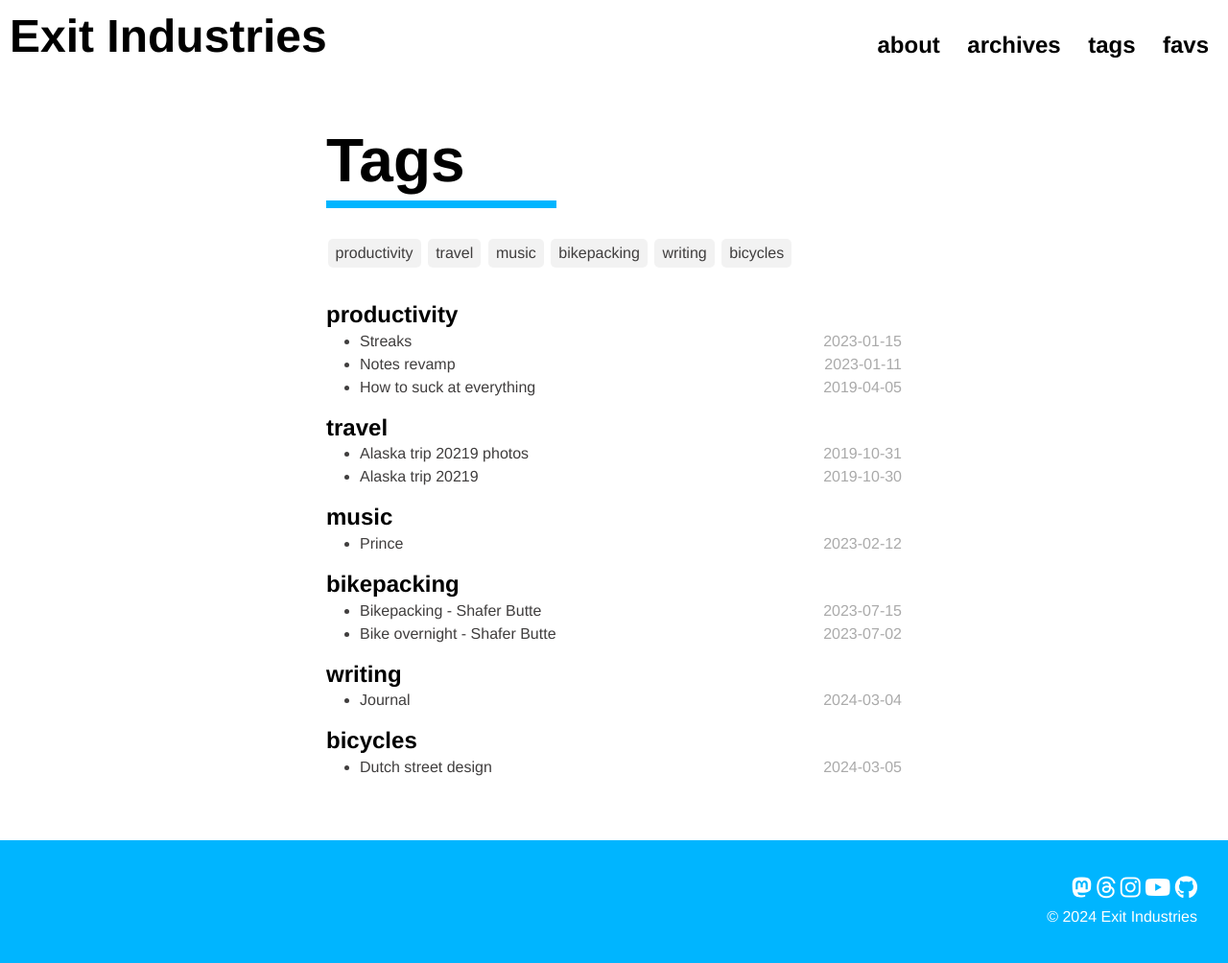
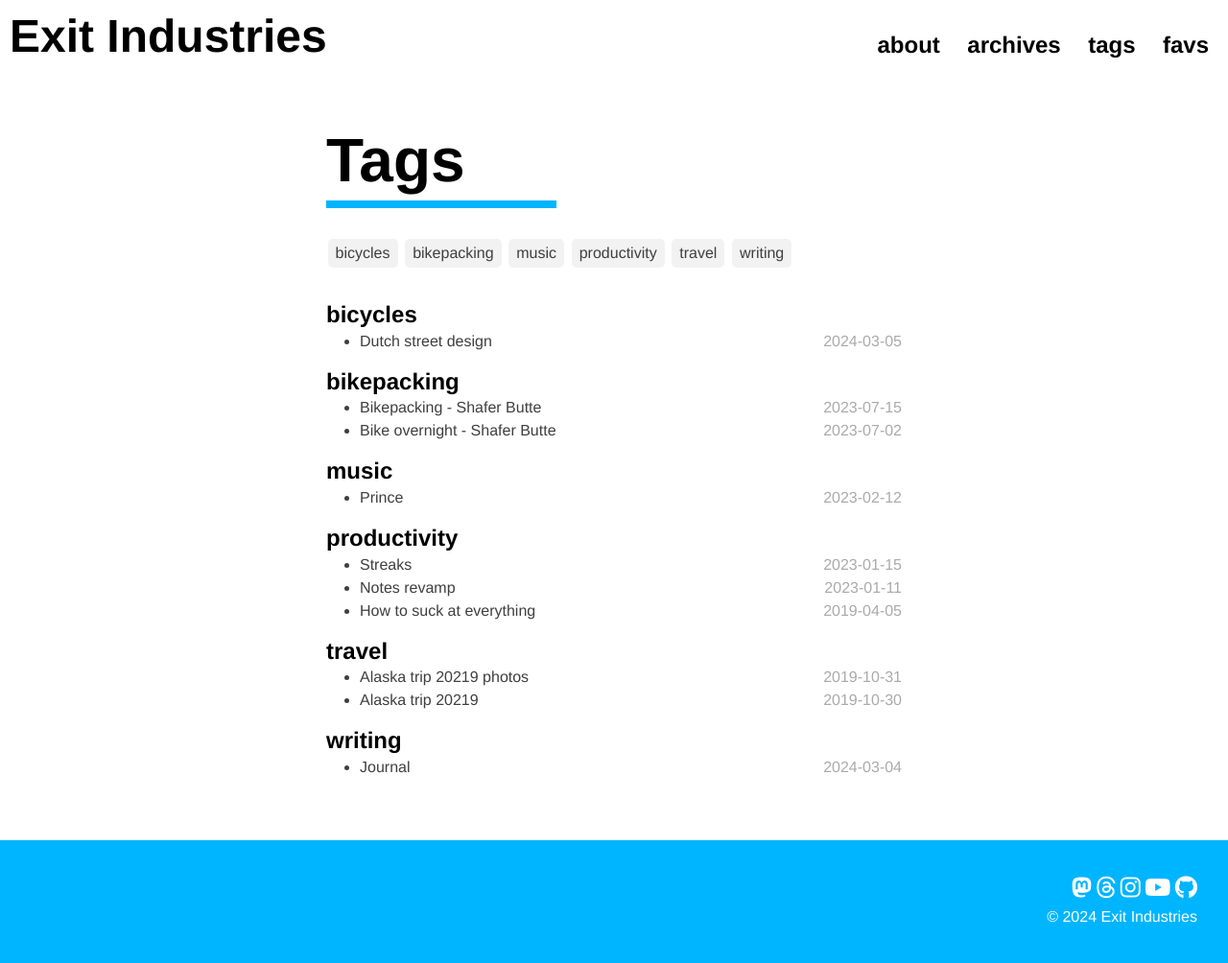
Before and after one commit to mps75/exit_industries, a Jekyll site: the page built from _pages/tags.html, in a window 1280 px wide. Shown: the whole page at 96% size. Built offline with Jekyll 4.4.1, drawn with Linux system fonts in a browser that asks for light colours.

Commit message:
Alphabetize tags and fix links to headings

```diff
--- a/_pages/tags.html
+++ b/_pages/tags.html
@@ -6,15 +6,22 @@ permalink: /tags/
 
 <div class="tags">
   <div class="tags-clouds">
+    {% capture tags %}
       {% for tag in site.tags %}
-    <a href="#{{ tag[0] }}">{{ tag[0] }}</a>
+        {{ tag[0] }}
+      {% endfor %}
+    {% endcapture %}
+    {% assign sorted_tags = tags | split:' ' | sort %}
+    {% for tag in sorted_tags %}
+      <a href="#{{ tag }}">{{ tag }}</a>
     {% endfor %}
   </div>
-  {% for tag in site.tags %}
-  <div class="tags-item">
-    <h2 class="tags-item-label">{{ tag[0] }}</h2>
+
+  {% for tag in sorted_tags %}
+    <div class="tags-item" id="{{ tag }}">
+      <h2 class="tags-item-label">{{ tag }}</h2>
       <ul>
-      {% for post in tag[1] %}
+        {% for post in site.tags[tag] %}
           <li>
             <a class="tags-post" href="{{ post.url | prepend: site.baseurl }}">
               <div>
```
Also changed, not shown: _drafts/template.md (+2 -1 lines), _pages/archives.html (+1 -7 lines), _pages/favs.md (+7 -5 lines). Lines whose indentation alone changed are shown as unchanged.
